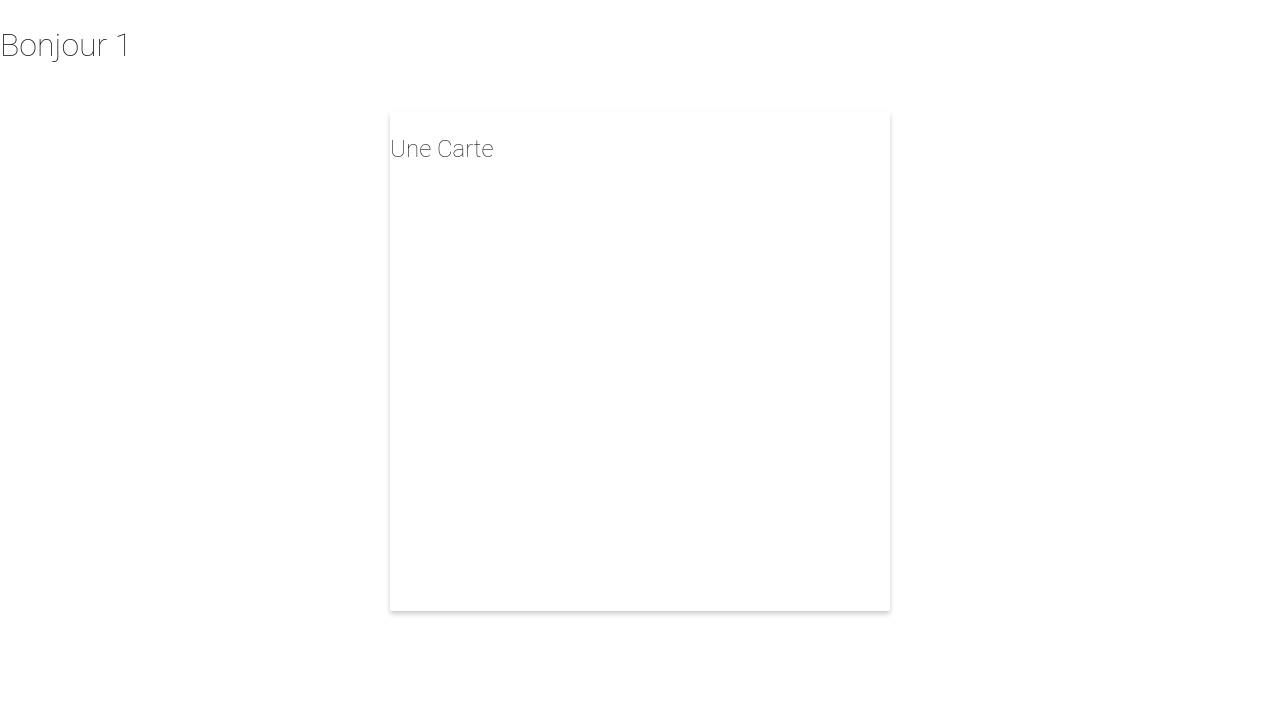
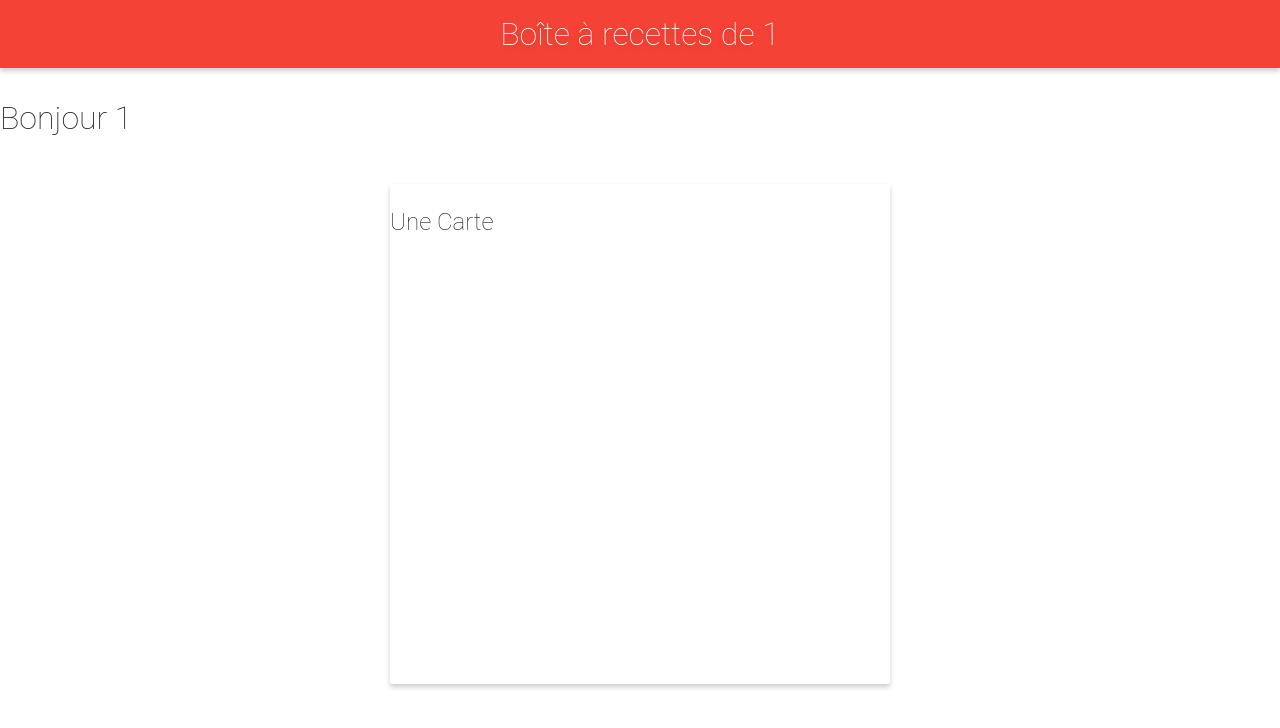
Before and after one commit to isckraa/recipe-box, a React (Create React App) app: page /pseudo/1 in a window 1280 px wide. Shown: the top 728 px of the page. Built offline with nearby package versions, Linux system fonts and the light colour scheme.

Commit message:
add header component

```diff
--- a/src/App.js
+++ b/src/App.js
@@ -1,5 +1,5 @@
 import React, { Component } from 'react'
-// CSS
+import Header from './components/Header';
 import './App.css'
 
 class App extends Component {
@@ -10,6 +10,7 @@ class App extends Component {
   render () {
     return (
       <div className='box'>
+        <Header pseudo={this.state.pseudo} />
         <h1>Bonjour {this.state.pseudo}</h1>
         <div className='cards'>
           <div className='card'>
--- /dev/null
+++ b/src/components/Header.js
@@ -0,0 +1,13 @@
+import React from 'react';
+
+const Header = ({ pseudo }) => {
+    const formatPseudo = /[aeiouy]/i.test(pseudo[0]) ? `d'${pseudo}` : `de ${pseudo}`;
+
+    return (
+        <header>
+            <h1>Boîte à recettes {formatPseudo}</h1>
+        </header>
+    )
+}
+
+export default Header;
--- a/src/components/NotFound.js
+++ b/src/components/NotFound.js
@@ -1,5 +1,5 @@
 import React from 'react'
 
-const NotFound = () => <h2 className='notFound'>Y'a rien ici!</h2>
+const NotFound = () => <h2 className='notFound'>404</h2>
 
 export default NotFound
```
Also changed, not shown: 1 other file (tests, documents, lock files or other folders).
